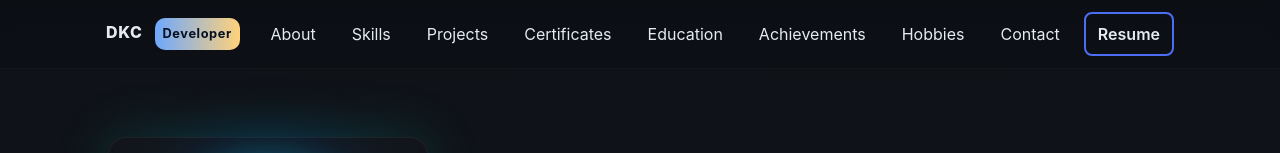
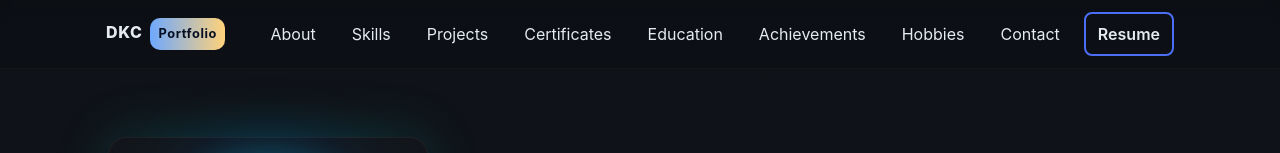
Before and after one commit to vash57/PORTFOLIO, a plain HTML site: page index.html in a window 1280 px wide. Shown: the top 153 px of the page. Drawn offline with Linux system fonts and the light colour scheme.

Commit message:
Update index.html

```diff
--- a/index.html
+++ b/index.html
@@ -818,7 +818,7 @@
 
     <header class="site-header" role="banner" aria-label="Site header">
         <nav class="nav" aria-label="Primary navigation">
-            <a class="brand" href="#hero" aria-label="Home">DKC <span class="brand-badge">Developer</span></a>
+            <a class="brand" href="#hero" aria-label="Home">DKC<span class="brand-badge">Portfolio</span></a>
 
             <button id="modeToggle" class="menu-toggle" aria-pressed="false" title="Toggle theme">🌗 <span
                     class="visually-hidden">Toggle theme</span></button>
```
